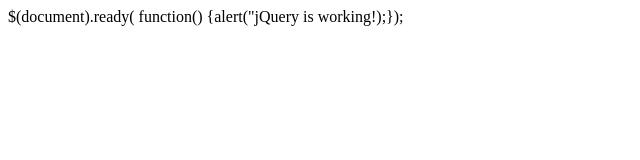
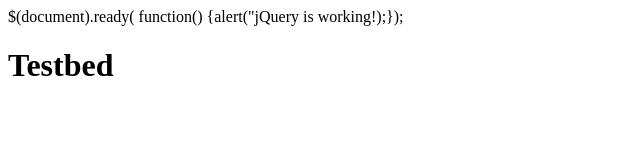
Before and after one commit to Darkslayer0905/Testbed, a plain HTML site: page index.html in a window 1280 px wide. Shown: the whole page, without its empty margins (0-640 px from the left). Drawn offline with Linux system fonts and the light colour scheme.

Commit message:
Basic elements
added a body, h1, and title element

```diff
--- a/index.html
+++ b/index.html
@@ -1,3 +1,14 @@
 
 
 <head> $(document).ready( function() {alert("jQuery is working!);});</head>
+
+<title>This is a test</title>
+
+<body>
+
+<h1>  Testbed   </h1>
+
+
+
+
+</body>
```
